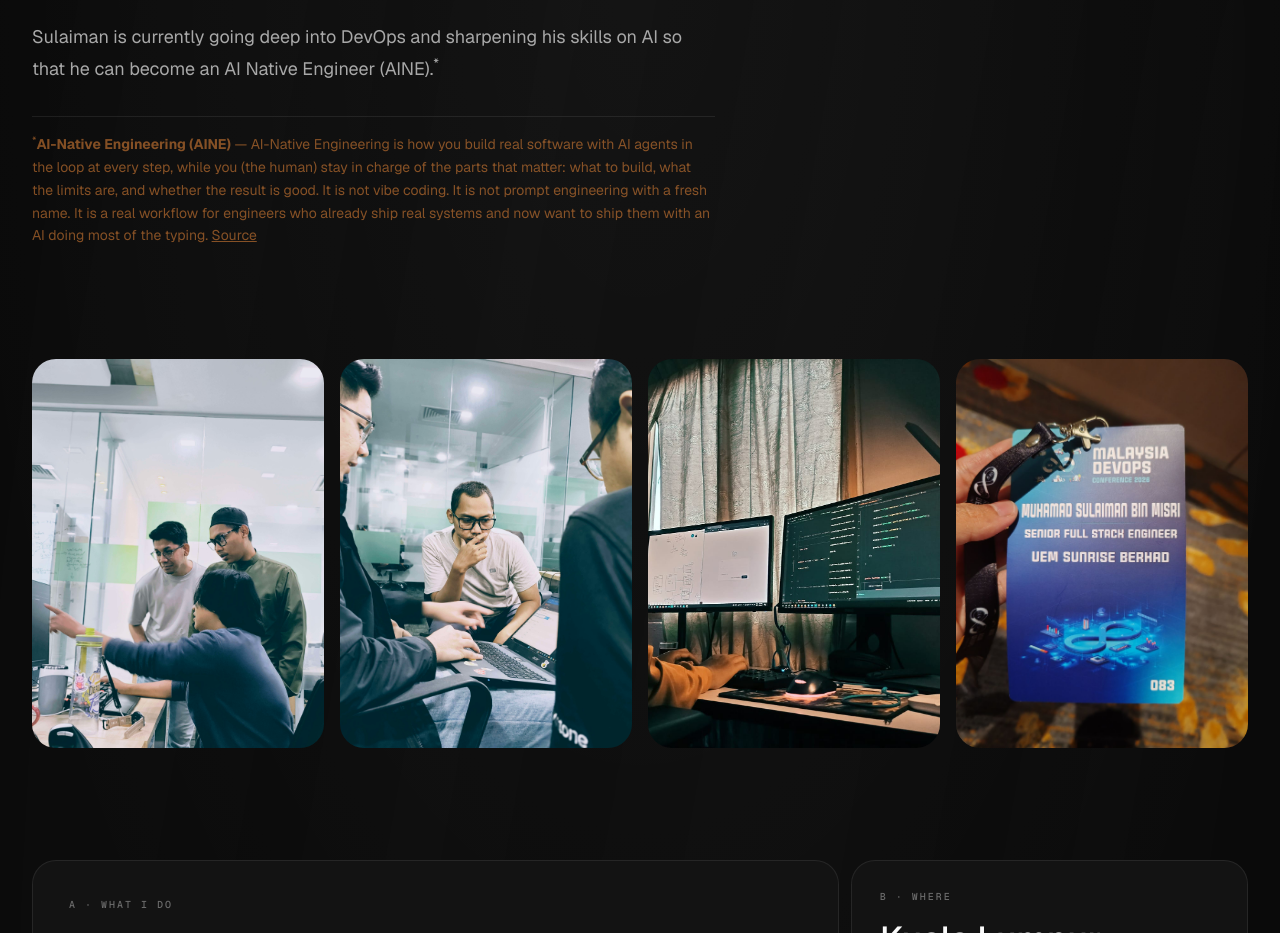
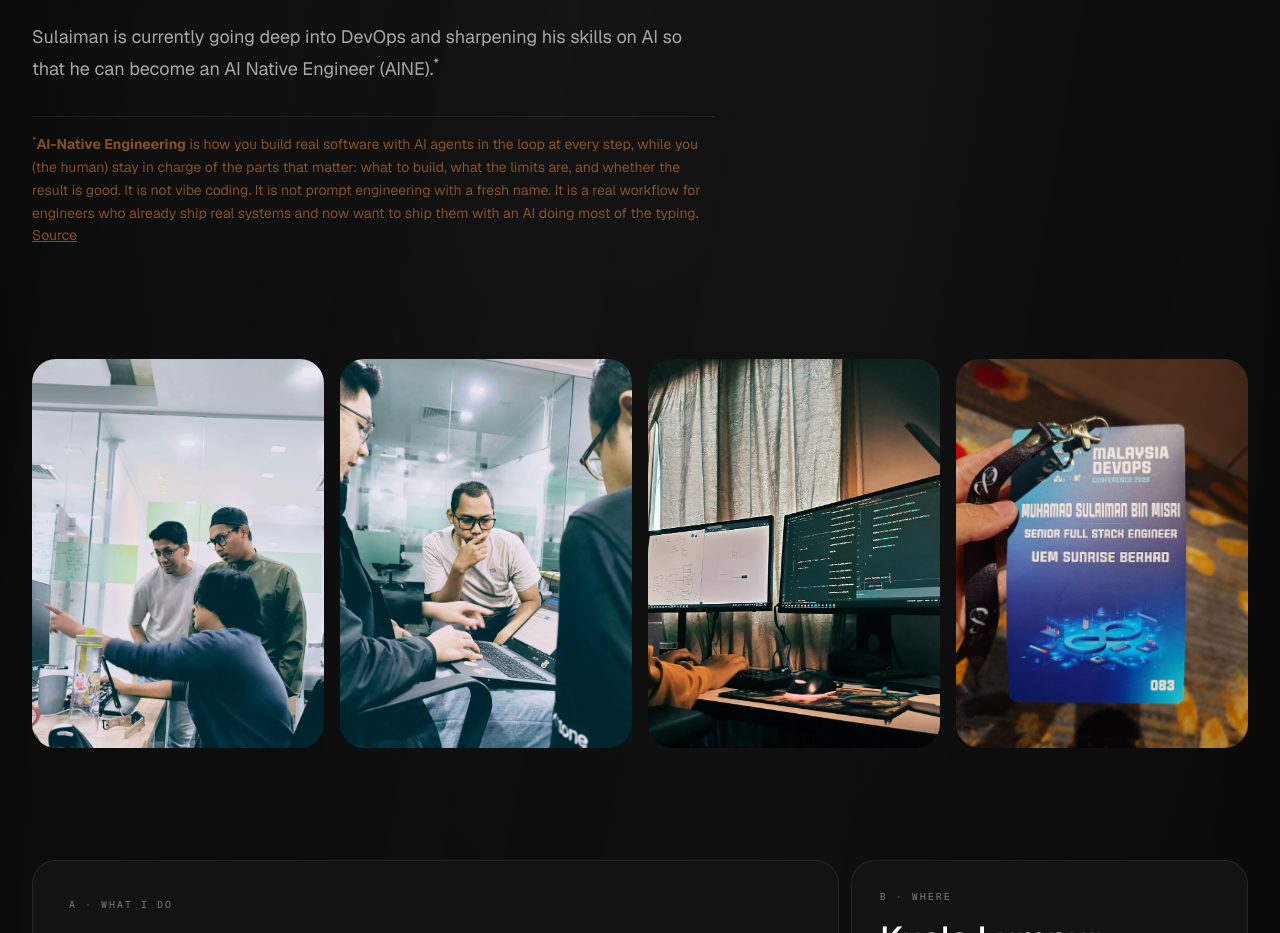
Before and after one commit to msulaimanmisri/sulaiman-profile, a Vue app: page /about in a window 1280 px wide. Shown: the part 1120-2053 px from the top of the page. Built offline with nearby package versions, Linux system fonts and the light colour scheme.

Commit message:
About: Modified AINE text

```diff
--- a/src/views/about.vue
+++ b/src/views/about.vue
@@ -72,7 +72,7 @@ const principles = [
         <div class="mt-8 border-t border-hairline pt-4 text-[14px] leading-relaxed" style="color: var(--color-footnote)">
           <p id="fn-aine">
             <sup class="footnote-ref"><a href="#fn-aine-ref">*</a></sup>
-            <strong>AI-Native Engineering (AINE)</strong> — AI-Native Engineering is how you build real software with AI agents in the loop at every step, while you (the human) stay in charge of the parts that matter: what to build, what the limits are, and whether the result is good. It is not vibe coding. It is not prompt engineering with a fresh name. It is a real workflow for engineers who already ship real systems and now want to ship them with an AI doing most of the typing.
+            <strong>AI-Native Engineering</strong> is how you build real software with AI agents in the loop at every step, while you (the human) stay in charge of the parts that matter: what to build, what the limits are, and whether the result is good. It is not vibe coding. It is not prompt engineering with a fresh name. It is a real workflow for engineers who already ship real systems and now want to ship them with an AI doing most of the typing.
             <a
               href="https://alfonsograziano.it/blog/what-is-ai-native-engineering"
               target="_blank"
```
